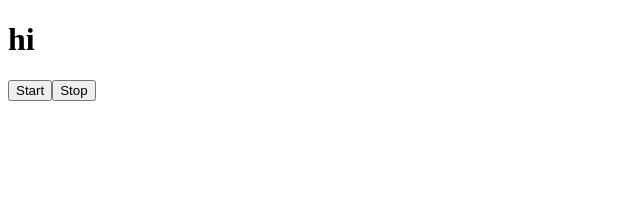
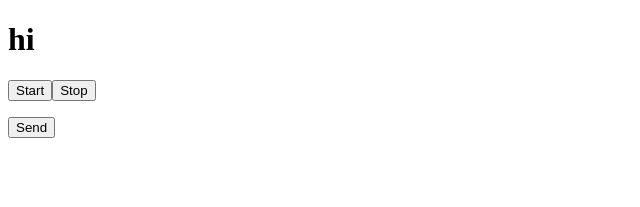
Before and after one commit to NureddinFarzaliyev/verbal-chatbot, a React (Vite) app: page / in a window 1280 px wide. Shown: the top 207 px of the page, without its empty margins (0-640 px from the left). Built offline with nearby package versions, Linux system fonts and the light colour scheme.

Commit message:
first demo with stop button

```diff
--- a/src/App.jsx
+++ b/src/App.jsx
@@ -1,5 +1,4 @@
 import React, { useEffect } from 'react';
-
 
 import SpeechRecognition from './components/speechRecognition';
 
--- a/src/components/getAnswer.jsx
+++ b/src/components/getAnswer.jsx
@@ -1,4 +1,10 @@
-import React, { useEffect } from 'react';
+import React, { useEffect, useState } from 'react';
+
+
+
+const GetAnswer = ( { prompt } ) => {
+
+  const [answer, setAnswer] = useState(' ');
 
   const apiUrl = 'https://api.pawan.krd/v1/chat/completions';
   const apiKey = 'pk-WOrDMwbGDnQRgKXekcEstxghWXWCZlJDlPkWMOxrVfHCetOU';
@@ -13,12 +19,13 @@ const requestData = JSON.stringify({
       },
       {
         role: 'user',
-      content: 'What is Azerbaijan?',
+        content: prompt,
       },
     ],
     });
 
   const sendRequest = () => {
+    console.log('request sent')
     fetch(apiUrl, {
       method: 'POST',
       headers: {
@@ -29,24 +36,28 @@ const sendRequest = () => {
     })
       .then((response) => response.json())
       .then((data) => {
-      console.log(data);
+        // console.log(data.choices[0].message.content);
+        setAnswer(data.choices[0].message.content);
       })
       .catch((error) => {
         console.error(error);
       });
   }
 
-function App() {
+
   useEffect(() => {
-    console.log('useffect')
-  }, []);
+
+    console.log('useffec')
+
+  }, [])
 
   return (
       <>
-      <div>Hello</div>
-      <button onClick={sendRequest}>Batni</button>
+        <button onClick={sendRequest}>Send</button>
+        <div>{answer}</div>
       </>
     );
+
 }
 
-export default App;
+export default GetAnswer;
--- a/src/components/speechRecognition.jsx
+++ b/src/components/speechRecognition.jsx
@@ -1,4 +1,6 @@
 import React, { useState, useEffect } from 'react'
+
+import GetAnswer from './getAnswer';
 
 let recognition = null;
 
@@ -42,6 +44,7 @@ const SpeechRecognition = () => {
             <button onClick={handleStart}>Start</button>
             <button onClick={handleStop}>Stop</button>
             <p>{prompt}</p>
+            <GetAnswer prompt={prompt}/>
       </div>
     )
 }
```
Also changed, not shown: 1 other file (tests, documents, lock files or other folders). Lines whose indentation alone changed are shown as unchanged.
